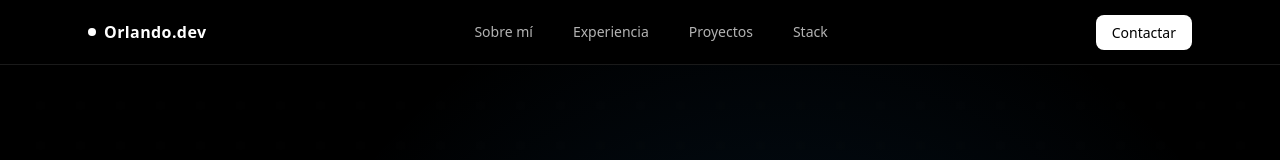
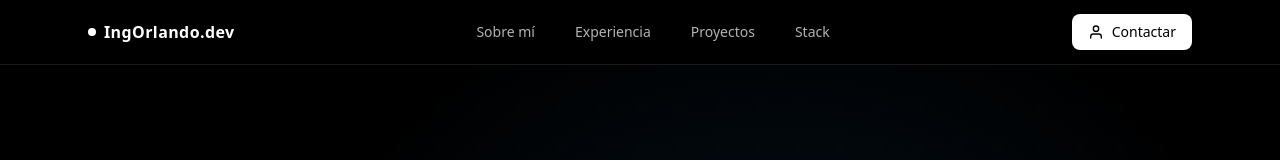
Before and after one commit to IngOrlandoDev/mi-portafolio, a React (Vite) app: page / in a window 1280 px wide. Shown: the top 160 px of the page. Built offline with nearby package versions, Linux system fonts and the light colour scheme.

Commit message:
Ajuste en botones para CV

```diff
--- a/src/components/layout/Navbar.tsx
+++ b/src/components/layout/Navbar.tsx
@@ -1,3 +1,5 @@
+import { FiUser } from "react-icons/fi";
+
 export default function Navbar() {
   return (
     <header className="w-full sticky top-0 z-50 backdrop-blur-xl bg-black/70 border-b border-white/10">
@@ -6,7 +8,7 @@ export default function Navbar() {
         <div className="flex items-center gap-2">
           <div className="w-2 h-2 bg-white rounded-full" />
           <span className="font-semibold tracking-wide text-white">
-            Orlando.dev
+            IngOrlando.dev
           </span>
         </div>
 
@@ -33,8 +35,9 @@ export default function Navbar() {
         <div className="hidden md:block">
           <a
             href="#contact"
-            className="px-4 py-2 rounded-lg bg-white text-black text-sm font-medium hover:bg-white/90 transition"
+            className="px-4 py-2 rounded-lg bg-white text-black text-sm font-medium hover:bg-white/90 transition flex items-center gap-2"
           >
+            <FiUser size={16} />
             Contactar
           </a>
         </div>
--- a/src/data/projects.ts
+++ b/src/data/projects.ts
@@ -14,6 +14,7 @@ export const projects: Project[] = [
     impact:
       "Utilizado por más de 150 usuarios. Implementación de WebSockets para notificaciones en tiempo real e integración de mapas y visualización de datos.",
     stack: ["PHP", "MySQL", "JavaScript", "WebSockets", "Mapbox", "Power BI"],
+    image: "../../public/img/expressmg.jpeg",
   },
   {
     title: "Intranet Corporativa — Médica Campestre",
--- a/src/sections/projects/ProjectCard.tsx
+++ b/src/sections/projects/ProjectCard.tsx
@@ -52,7 +52,17 @@ export default function ProjectCard({ project }: { project: Project }) {
 
       {/* imagen futura */}
       <div className="h-40 rounded-lg mb-6 flex items-center justify-center text-white/30 text-sm bg-white/5 border border-white/10">
-        Screenshot próximamente
+        {project.image ? (
+          <img
+            src={project.image}
+            alt={project.title}
+            className="w-full h-full object-cover rounded-lg"
+          />
+        ) : (
+          <div className="flex items-center justify-center h-full text-white/30 text-sm">
+            Screenshot próximamente
+          </div>
+        )}
       </div>
 
       {/* título */}
```
Also changed, not shown: public/img/expressmg.jpeg (added).
